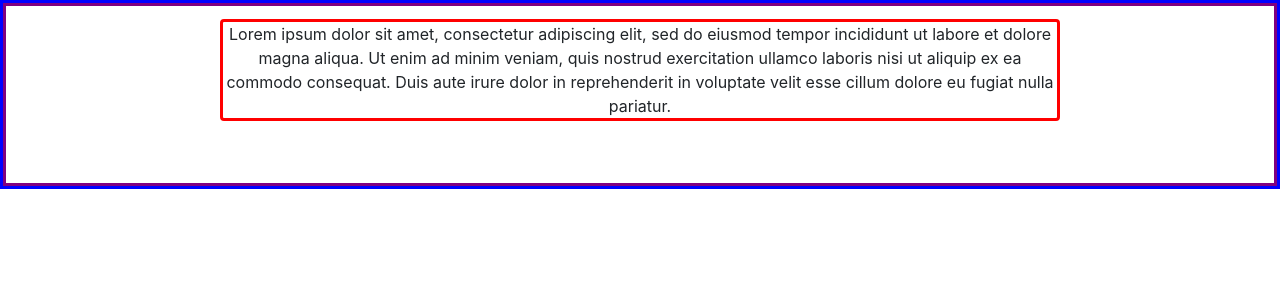
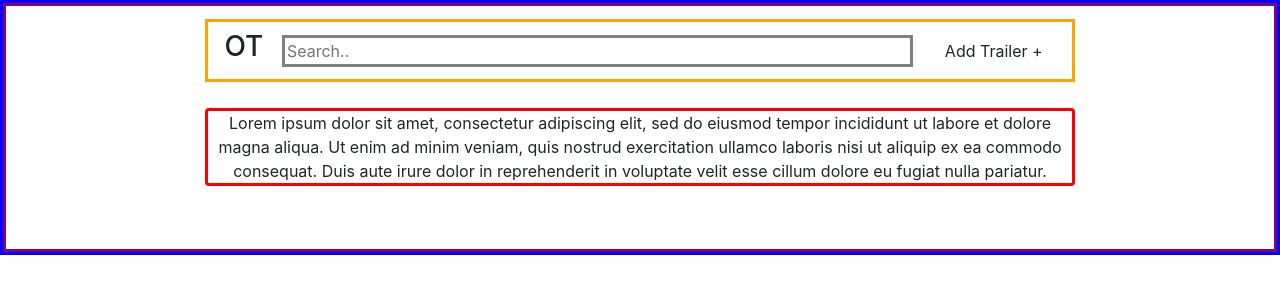
Before and after one commit to Dom-888/Third-Milestone-Project, a Flask app: page / in a window 1280 px wide. Shown: the top 300 px of the page. Run offline with Flask 2, Linux system fonts and the light colour scheme; some libraries are stand-ins or nearby versions.

Commit message:
Add navbar draft

```diff
--- a/static/css/style.css
+++ b/static/css/style.css
@@ -4,9 +4,41 @@
     text-align: center;
 }
 
+
+/*---------------Navbar---------------*/
+
+.navbar {
+    border: solid orange;
+    /* height: 50px; */
+    margin: 1vw 1vw 2vw;
+}
+
+
+.logo {
+
+}
+
+.searchbar {
+    border: solid gray;
+    width: calc(100% - 200px);
+}
+
+.btn-add-trailer {
+
+}
+
+
+.col,.col-12,.col-md-6,.col-xl-4{
+    /* border: solid transparent; */
+    padding: 0;
+}
+
+
 .intro {
 
 }
+
+
 
 .card {
     border: solid red;
--- a/templates/index.html
+++ b/templates/index.html
@@ -21,18 +21,35 @@
 
 <body>
 
+
+
+
 	<div class="container-fluid">
 		<div class="row justify-content-center">
+
+			<!-- Is it bad pratice to put a semantic element inside a div? -->
+			<header>
+				<div class="col-12">
+					<div class="navbar">
+						<h3 class="logo">OT</h3>
+						<input class="searchbar" type="text" placeholder="Search..">
+						<button type="button" class="btn btn-add-trailer">Add Trailer +</button>
+					</div>
 
 					<!-- Site description -->
 					<div class="col-12">
 						<div class="intro card">
 							Lorem ipsum dolor sit amet, consectetur adipiscing elit, sed do eiusmod tempor
-					incididunt ut labore et dolore magna aliqua. Ut enim ad minim veniam, quis nostrud exercitation
-					ullamco laboris nisi ut aliquip ex ea commodo consequat. Duis aute irure dolor in reprehenderit in
+							incididunt ut labore et dolore magna aliqua. Ut enim ad minim veniam, quis nostrud
+							exercitation
+							ullamco laboris nisi ut aliquip ex ea commodo consequat. Duis aute irure dolor in
+							reprehenderit
+							in
 							voluptate velit esse cillum dolore eu fugiat nulla pariatur.
 						</div>
 					</div>
+
+			</header>
 
 			<!-- Iterate through the list of documents to generate the cards -->
 			{% for doc in output %}
```
Lines whose indentation alone changed are shown as unchanged.
